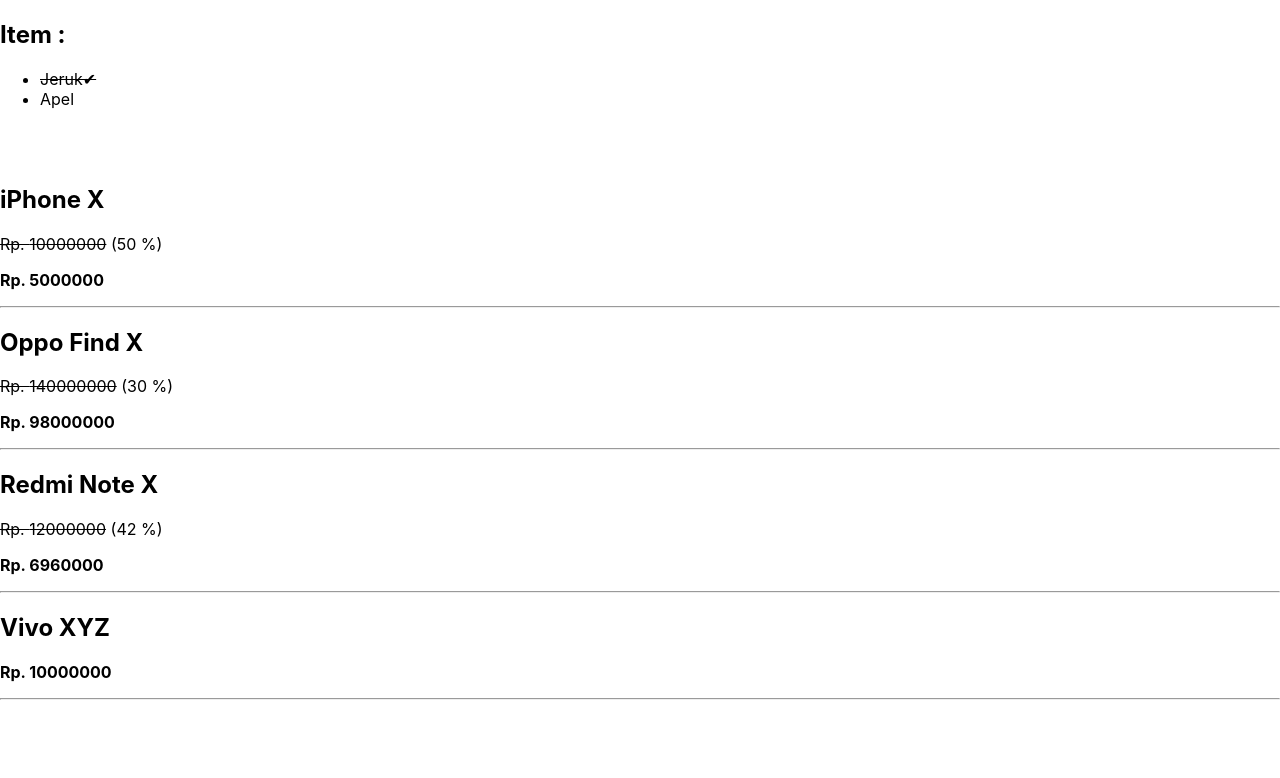
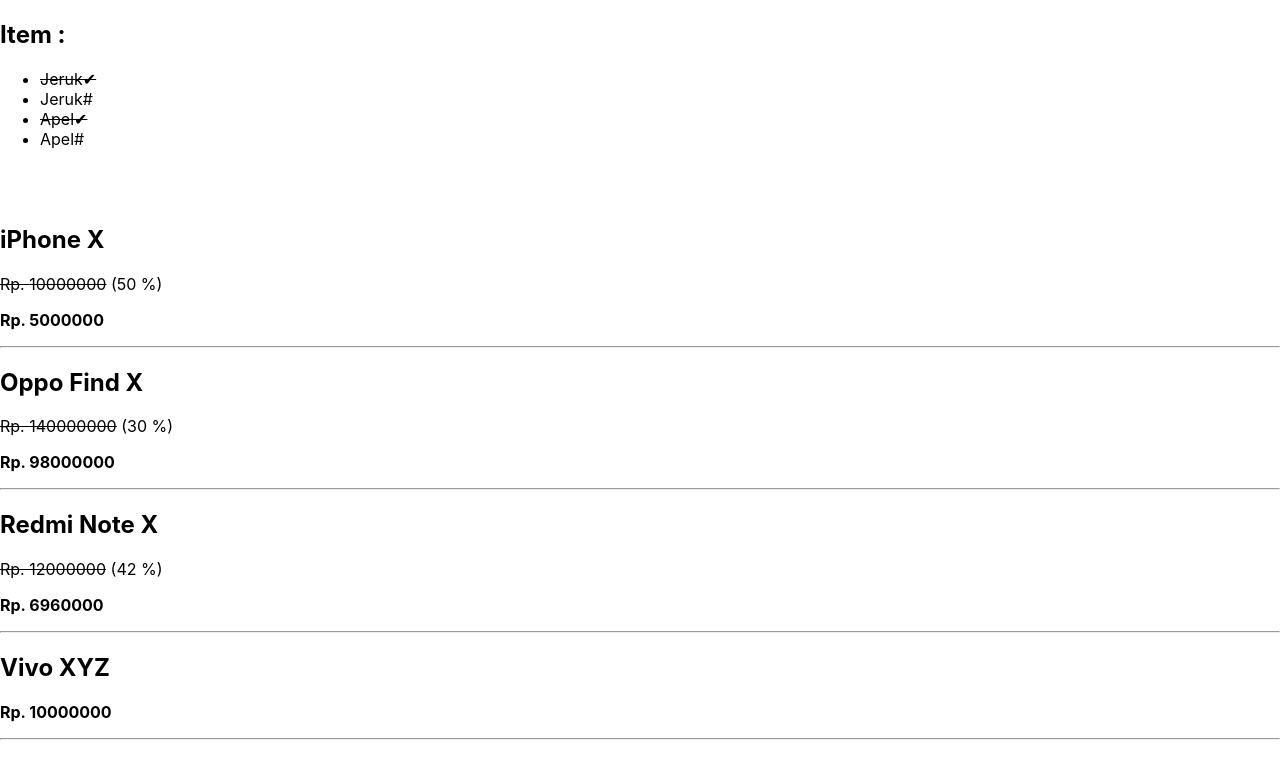
Before and after one commit to akbr11/Learn-react.js, a React (Create React App) app in the folder sess2/: page / in a window 1280 px wide. Shown: the top 778 px of the page. Built offline with nearby package versions, Linux system fonts and the light colour scheme.

Commit message:
conditional assigning JSX to variable

```diff
--- a/sess2/src/App.js
+++ b/sess2/src/App.js
@@ -18,7 +18,7 @@
         <h1>Item : </h1>
         <ul>
           <Item isPacked={true} name="Jeruk" />
-          <Item isPacked={false} name="Apel" />
+          <Item isPacked={true} name="Apel" />
         </ul>
       </section>
       {/* end Conditional with Ternary Operators */}
--- a/sess2/src/components/Item.js
+++ b/sess2/src/components/Item.js
@@ -1,11 +1,20 @@
 function Item({ name, isPacked }) {
+  /* make conditional assigning JSX to variable */
+  let itemContent = name;
+  if (isPacked) {
+    itemContent = name + "#";
+  }
+  /* end make conditional assigning JSX to variable */
+
   return (
     <div>
       {/* Make conditional with Ternary Operator */}
+      <div>
+        <li className="item">{isPacked ? <del>{name + "✔"}</del> : name}</li>
+      </div>
+      {/* end Make conditional with Ternary Operator */}
 
-      <li className="item">{isPacked ? <del>{name + "✔"}</del> : name}</li>
-
-      {/* end Make conditional with Ternary Operator */}
+      <li className="item">{itemContent}</li>
     </div>
   );
 }
--- a/sess2/src/components/Product.js
+++ b/sess2/src/components/Product.js
@@ -2,11 +2,13 @@
   return (
     <div>
       <h2>{name}</h2>
+      {/* make conditional with logical and operator (&&) */}
       {discount > 0 && (
         <p>
           <s>Rp. {price}</s> ({discount} %)
         </p>
       )}
+      {/* end make conditional with logical and operator (&&) */}
       <p>
         <b>
           Rp. {parseInt(price) - parseInt(price) * (parseInt(discount) / 100)}
```
